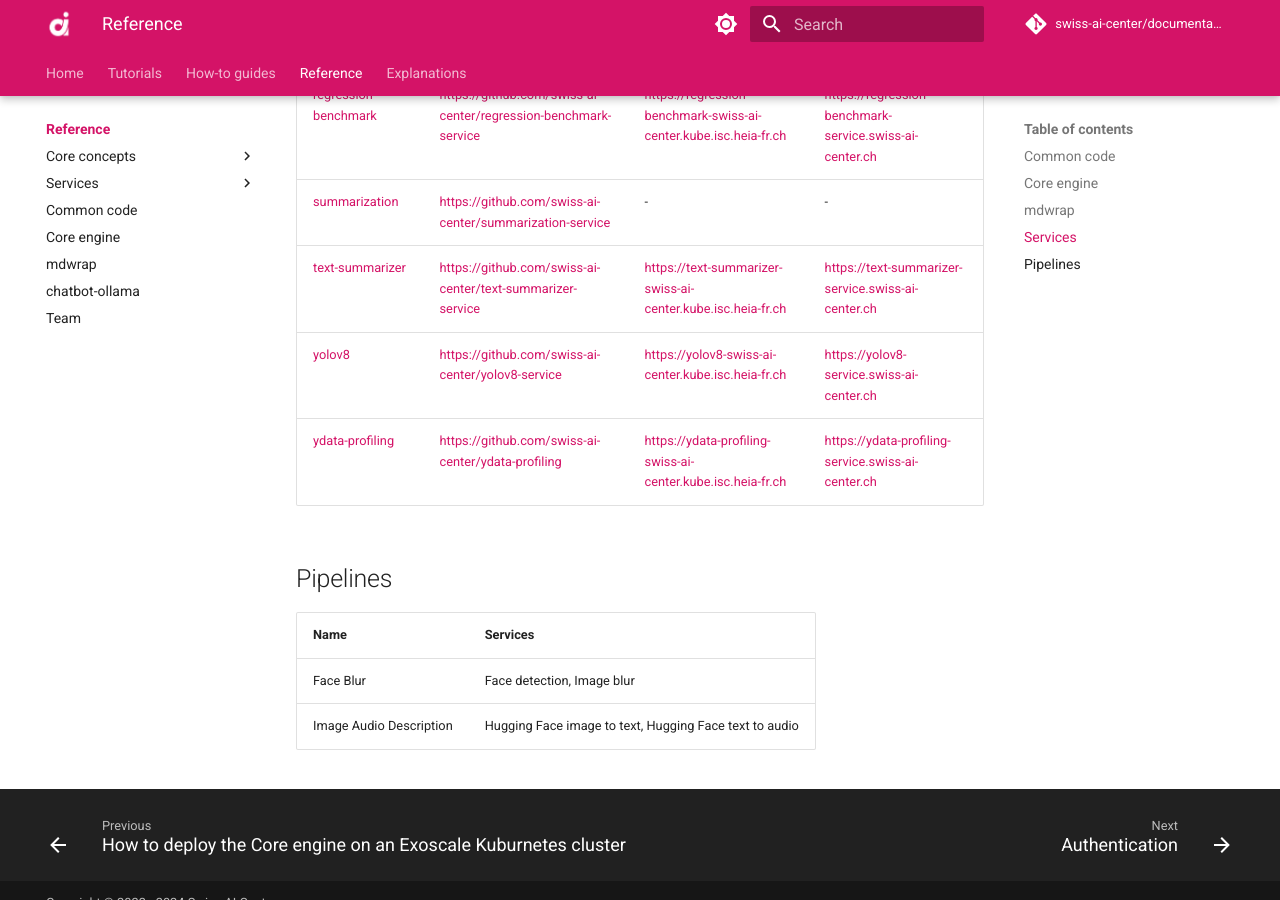
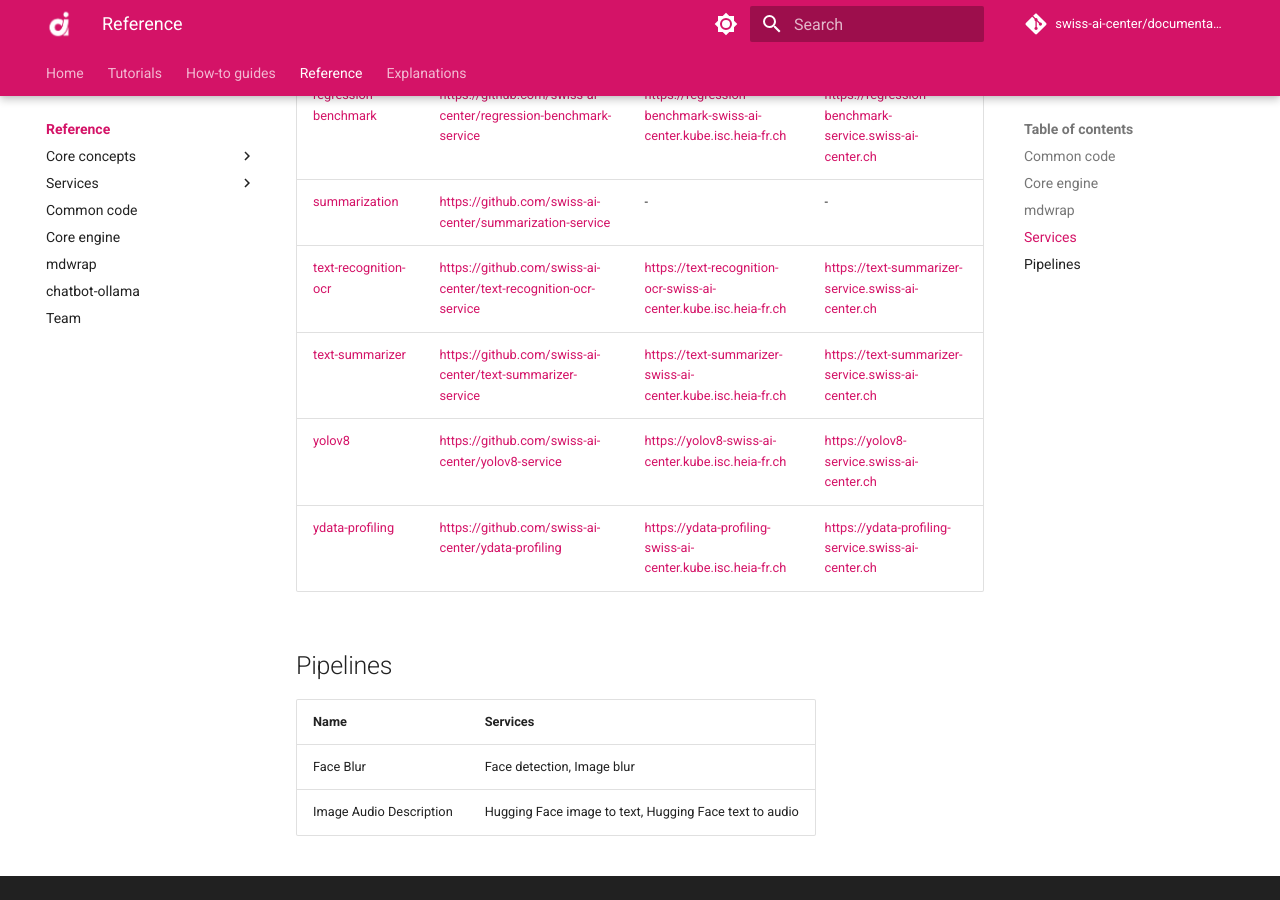
Before and after one commit to swiss-ai-center/documentation, an MkDocs documentation site: the page built from docs/reference/index.md, in a window 1280 px wide and 900 px high, scrolled down 3340 px. Built offline with MkDocs 1.6.1 and Material for MkDocs 9.7.7, drawn with Linux system fonts in a browser that asks for light colours; comment, search, counter and statistics services are not loaded; part of the change alters nothing that is shown.

Commit message:
Documentation for text-recognition-ocr service (#108)
Co-authored-by: Rémy Marquis <remy.marquis@heig-vd.ch>

```diff
--- a/docs/reference/index.md
+++ b/docs/reference/index.md
@@ -34,7 +34,7 @@ mdwrap is a command line tool to format our Markdown documentation made with
 ## Services
 
 | Documentation                                                          | Code                                                                    | Staging URL                                                              | Production URL                                                |
-| ---------------------------------------------------------------------- | ----------------------------------------------------------------------- | ------------------------------------------------------------------------ | ------------------------------------------------------------- |
+|------------------------------------------------------------------------| ----------------------------------------------------------------------- | ------------------------------------------------------------------------ | ------------------------------------------------------------- |
 | [ae-ano-detection](./services/ae-ano-detection.md)                     | <https://github.com/swiss-ai-center/ae-ano-detection-service>           | <https://ae-ano-detection-swiss-ai-center.kube.isc.heia-fr.ch>           | <https://ae-ano-detection-service.swiss-ai-center.ch>         |
 | [average-shade](./services/average-shade.md)                           | <https://github.com/swiss-ai-center/average-shade-service>              | <https://average-shade-swiss-ai-center.kube.isc.heia-fr.ch>              | <https://average-shade-service.swiss-ai-center.ch>            |
 | [class-rebalancing](./services/class-rebalancing.md)                   | <https://github.com/swiss-ai-center/class-rebalancing-service>          | <https://class-rebalancing-swiss-ai-center.kube.isc.heia-fr.ch>          | <https://class-rebalancing-service.swiss-ai-center.ch>        |
@@ -63,6 +63,7 @@ mdwrap is a command line tool to format our Markdown documentation made with
 | [nlp-langid](./services/nlp-langid.md)                                 | <https://github.com/swiss-ai-center/nlp-langid-service>                 | <https://nlp-langid-swiss-ai-center.kube.isc.heia-fr.ch>                 | <https://nlp-langid-service.swiss-ai-center.ch>               |
 | [regression-benchmark](./services/regression-benchmark.md)             | <https://github.com/swiss-ai-center/regression-benchmark-service>       | <https://regression-benchmark-swiss-ai-center.kube.isc.heia-fr.ch>       | <https://regression-benchmark-service.swiss-ai-center.ch>     |
 | [summarization](./services/summarization.md)                           | <https://github.com/swiss-ai-center/summarization-service>              | -                                                                        | -                                                             |
+| [text-recognition-ocr](./services/text-recognition-ocr.md)             | <https://github.com/swiss-ai-center/text-recognition-ocr-service>       | <https://text-recognition-ocr-swiss-ai-center.kube.isc.heia-fr.ch>       | <https://text-summarizer-service.swiss-ai-center.ch>          |
 | [text-summarizer](./services/text-summarizer.md)                       | <https://github.com/swiss-ai-center/text-summarizer-service>            | <https://text-summarizer-swiss-ai-center.kube.isc.heia-fr.ch>            | <https://text-summarizer-service.swiss-ai-center.ch>          |
 | [yolov8](./services/yolov8.md)                                         | <https://github.com/swiss-ai-center/yolov8-service>                     | <https://yolov8-swiss-ai-center.kube.isc.heia-fr.ch>                     | <https://yolov8-service.swiss-ai-center.ch>                   |
 | [ydata-profiling](./services/ydata-profiling.md)                       | <https://github.com/swiss-ai-center/ydata-profiling>                    | <https://ydata-profiling-swiss-ai-center.kube.isc.heia-fr.ch>            | <https://ydata-profiling-service.swiss-ai-center.ch>          |
--- /dev/null
+++ b/docs/reference/services/text-recognition-ocr.md
@@ -0,0 +1,43 @@
+# text-recognition-ocr
+
+- [:material-account-group: Main author - HEIA-FR](https://www.hes-so.ch/swiss-ai-center/equipe)
+- [:material-git: Code](https://github.com/swiss-ai-center/text-recognition-ocr-service)
+- [:material-kubernetes: Deployment configuration](https://github.com/swiss-ai-center/text-recognition-ocr-service/tree/main/kubernetes)
+- [:material-test-tube: Staging](https://text-recognition-ocr-swiss-ai-center.kube.isc.heia-fr.ch)
+- [:material-factory: Production](https://text-recognition-ocs.swiss-ai-center.ch)
+
+## Description
+
+!!! note
+
+    More information about the service specification can be found in the
+    [**Core concepts > Service**](../core-concepts/service.md) documentation.
+
+This service takes a PNG or JPG image as input and performs optical text
+recognition (OCR) on it using Tesseract 5. The result is returned as a JSON
+containing the detected text and its bounding boxes.
+
+## Model
+This service uses Tesseract through
+[pytesseract](https://pypi.org/project/pytesseract/). For more details about
+Tesseract 5, head to its
+[github page](https://github.com/tesseract-ocr/tesseract/releases).
+
+
+## Environment variables
+
+Check the
+[**Core concepts > Service > Environment variables**](../core-concepts/service.md#environment-variables)
+documentation for more details.
+
+## Run the tests with Python
+
+Check the
+[**Core concepts > Service > Run the tests with Python**](../core-concepts/service.md#run-the-tests-with-python)
+documentation for more details.
+
+## Start the service locally
+
+Check the
+[**Core concepts > Service > Start the service locally**](../core-concepts/service.md#start-the-service-locally)
+documentation for more details.
--- a/mkdocs.yml
+++ b/mkdocs.yml
@@ -64,6 +64,7 @@ nav:
           - nlp-langid service: reference/services/nlp-langid.md
           - regression-benchmark service: reference/services/regression-benchmark.md
           - summarization service: reference/services/summarization.md
+          - text recognition OCR service: reference/services/text-recognition-ocr.md
           - text-summarizer service: reference/services/text-summarizer.md
           - yolov8 service: reference/services/yolov8.md
           - ydata-profiling service: reference/services/ydata-profiling.md
```
